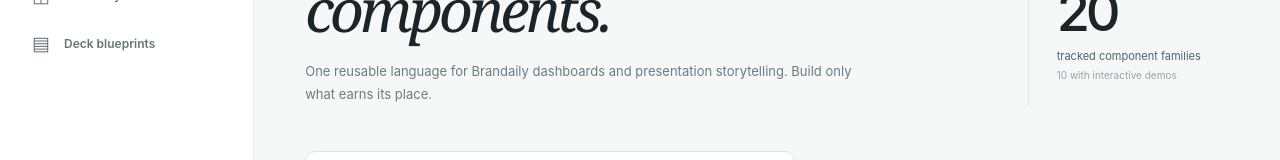
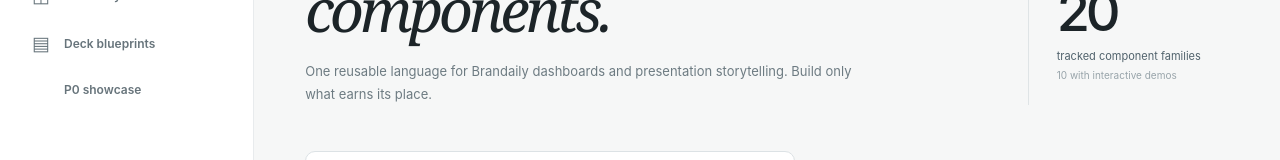
Before and after one commit to MitulMustBeCrazy/codex-cloud-workspace, a React (Vite) app in the folder builds/2026-11-15-component-library/: page / in a window 1280 px wide. Shown: the part 230-390 px from the top of the page. Built offline with nearby package versions, Linux system fonts and the light colour scheme.

Commit message:
feat(p0): expose working Brandaily/data showcase in catalog

```diff
--- a/builds/2026-11-15-component-library/src/App.tsx
+++ b/builds/2026-11-15-component-library/src/App.tsx
@@ -1,10 +1,11 @@
 import { useMemo, useState } from "react";
+import { P0Showcase } from "./lib/p0/P0Showcase";
 import { items, visualStyles, blueprints } from "./catalog";
 import type { LibraryItem, VisualStyle, Blueprint } from "./catalog";
 import { ActivityTimeline, ChapterOpener, HeadlineReveal, MediaLightbox, MetricCard, PeriodSwitcher, ProgressMeter, StatusPill, SurfaceCard, TaskQueue } from "./components";
 
-type Tab = "Components" | "Visual styles" | "Deck blueprints";
-const tabs: Tab[] = ["Components", "Visual styles", "Deck blueprints"];
+type Tab = "Components" | "Visual styles" | "Deck blueprints" | "P0 showcase";
+const tabs: Tab[] = ["Components", "Visual styles", "Deck blueprints", "P0 showcase"];
 const areas = ["All", "Core", "Brandaily", "Data", "Presentation", "Motion", "Media"];
 
 function Preview({ item }: { item: LibraryItem }) {
@@ -88,6 +89,7 @@ function App() {
           <div className="eyebrow">03 / THE NARRATIVE</div><h1>Structure before<br/><em>decoration.</em></h1><p className="page-intro">Narrative blueprints are adaptable, slide-by-slide structures. Apply any compatible visual style and assemble the slides from your component library.</p>
           <div className="blueprints">{blueprints.map(b => <BlueprintCard key={b.id} blueprint={b}/>)}</div>
         </>}
+        {tab === "P0 showcase" && <P0Showcase/>}
         <footer className="footer"><span>Built for reuse, not volume.</span><span>Component Library / v0.1</span></footer>
       </div>
     </main>
```
